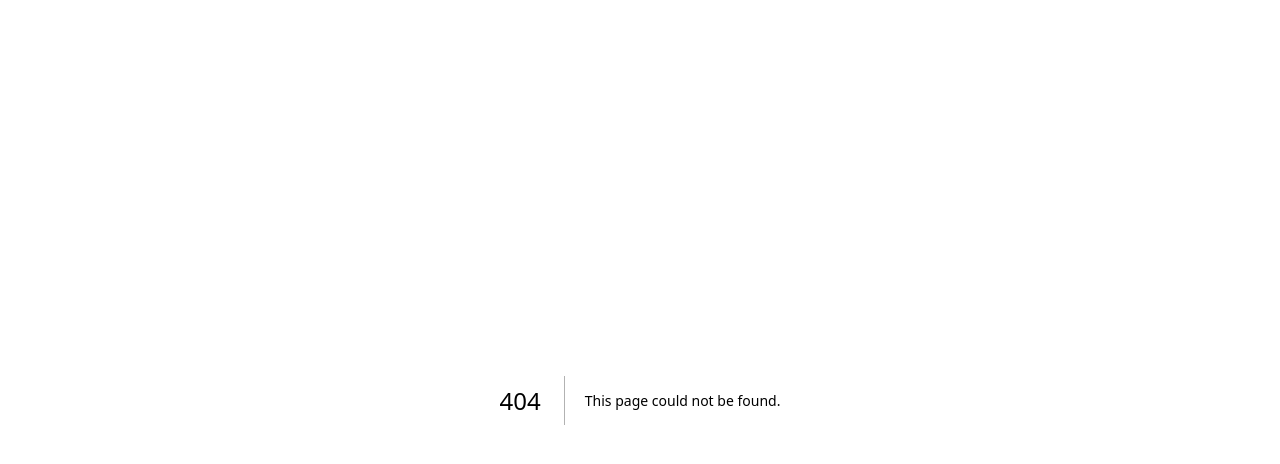
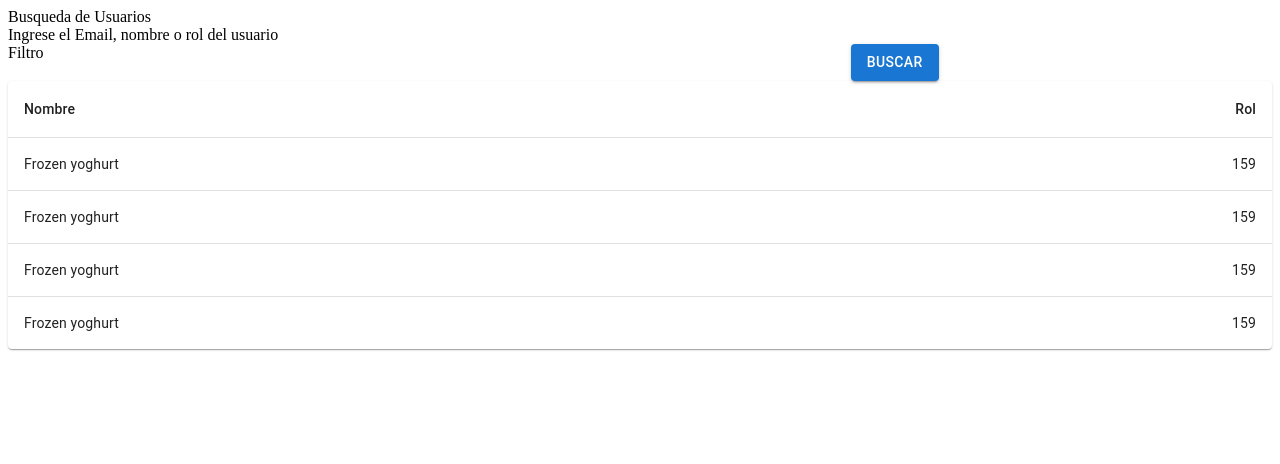
Before and after one commit to manuelRestrep0/frontend-presencial, a Next.js app: page /auth-B/authorization in a window 1280 px wide. Before the commit this address had no page. Shown: the top 464 px of the page. Built offline with nearby package versions, Linux system fonts and the light colour scheme.

Commit message:
Creacion de componente gestion de persmisos y fix del layout

```diff
--- a/app/auth-B/layout.tsx
+++ b/app/auth-B/access/layout.tsx
@@ -1,7 +1,7 @@
 import { Container, Grid, Typography } from "@mui/material"
 import Image from "next/image"
 import { ReactNode } from "react"
-import backgroundImage from "../assets/asset-avion.png"
+import backgroundImage from "../../assets/asset-avion.png"
 
 export default function AuthLayout({ children }: { children: ReactNode }) {
   const blueBackground = { backgroundColor: "#2377C5", height: "100vh", display: "grid" }
--- a/app/auth-B/login/page.tsx
+++ b/app/auth-B/access/login/page.tsx
@@ -3,10 +3,10 @@ import { Avatar, Checkbox, Container, FormControlLabel, Link, TextField } from "
 import { Button, Grid, Typography } from "@mui/material"
 import { blue } from "@mui/material/colors"
 import Image from "next/image"
-import backgroundImage from "../../assets/asset-avion.png"
-import facebook from "../../assets/asset-facebook.png"
-import github from "../../assets/asset-github.png"
-import google from "../../assets/asset-google.png"
+import backgroundImage from "../../../assets/asset-avion.png"
+import facebook from "../../../assets/asset-facebook.png"
+import github from "../../../assets/asset-github.png"
+import google from "../../../assets/asset-google.png"
 
 export default function Login() {
   const paperStyle = { padding: 20, height: "70vh", width: "50%", margin: "7% auto" }
@@ -17,7 +17,7 @@ export default function Login() {
   const imgAvion = { alignSelf: "center", marginTop: "30%" }
   return (
     <Grid container>
-      <Grid item xs={6}>
+
         <Container style={paperStyle}>
           <Typography variant="h4" component="h2" sx={title}>
             Iniciar sesión
@@ -62,24 +62,6 @@ export default function Login() {
             <Link href="/auth-B/signin">¿No tienes una cuenta?</Link>
           </Typography>
         </Container>
-      </Grid>
-      <Grid item xs={6} style={blueBackground}>
-        <Image src={backgroundImage} style={imgAvion} alt="logo" />
-        <div
-          style={{
-            position: "absolute",
-            top: "25%",
-            left: "74%",
-            transform: "translate(-50%, -50%)",
-            textAlign: "center",
-            color: "white",
-          }}
-        >
-          <Typography variant="h4" component="h2" style={{ fontWeight: "bold" }}>
-            Fabrica Escuela Airlines
-          </Typography>
-        </div>
-      </Grid>
     </Grid>
   )
 }
--- a/app/auth-B/signin/page.tsx
+++ b/app/auth-B/access/signin/page.tsx
@@ -3,9 +3,9 @@ import { Avatar, Container, Link, TextField } from "@mui/material"
 import { Button, Grid, Typography } from "@mui/material"
 import { blue } from "@mui/material/colors"
 import React, { useEffect, useState } from "react"
-import facebook from "../../assets/asset-facebook.png"
-import github from "../../assets/asset-github.png"
-import google from "../../assets/asset-google.png"
+import facebook from "../../../assets/asset-facebook.png"
+import github from "../../../assets/asset-github.png"
+import google from "../../../assets/asset-google.png"
 
 export default function Signin() {
   const [idNumber, setIdNumber] = useState("")
--- /dev/null
+++ b/app/auth-B/authorization/layout.tsx
@@ -0,0 +1,16 @@
+export const metadata = {
+  title: 'Next.js',
+  description: 'Generated by Next.js',
+}
+
+export default function RootLayout({
+  children,
+}: {
+  children: React.ReactNode
+}) {
+  return (
+    <html lang="en">
+      <body>{children}</body>
+    </html>
+  )
+}
--- /dev/null
+++ b/app/auth-B/authorization/page.tsx
@@ -0,0 +1,62 @@
+import * as React from 'react';
+import {Table, TableBody, TableCell, TableContainer, TableHead, TableRow, Paper, Grid, Button} from '@mui/material';
+
+const rows = [
+
+    {
+        name: 'Frozen yoghurt',
+        role : '159'
+    },
+    {
+        name: 'Frozen yoghurt',
+        role : '159'
+    },
+    {
+        name: 'Frozen yoghurt',
+        role : '159'
+    },
+    {
+        name: 'Frozen yoghurt',
+        role : '159'
+       }
+  ];
+
+
+export default function authorization(){
+
+    return (
+        <Grid container>
+            <Grid item xs={12}>Busqueda de Usuarios</Grid >
+        <Grid item xs={12}>Ingrese el Email, nombre o rol del usuario</Grid>
+        <Grid item xs={8}>Filtro</Grid>
+        <Grid item xs={4}><Button  color= "primary" variant ="contained" >Buscar</Button></Grid>
+
+
+        <TableContainer component={Paper}>
+          <Table sx={{ minWidth: 650 }} aria-label="simple table">
+            <TableHead>
+              <TableRow>
+                <TableCell>Nombre</TableCell>
+                <TableCell align="right">Rol</TableCell>
+
+              </TableRow>
+            </TableHead>
+            <TableBody>
+              {rows.map((row) => (
+                <TableRow
+                  key={row.name}
+                  sx={{ '&:last-child td, &:last-child th': { border: 0 } }}
+                >
+                  <TableCell component="th" scope="row">
+                    {row.name}
+                  </TableCell>
+                  <TableCell align="right">{row.role}</TableCell>
+
+                </TableRow>
+              ))}
+            </TableBody>
+          </Table>
+        </TableContainer>
+        </Grid>
+      );
+}
--- a/app/layout.tsx
+++ /dev/null
@@ -1,9 +0,0 @@
-import "styles/tailwind.css"
-
-export default function RootLayout({ children }: { children: React.ReactNode }) {
-  return (
-    <html lang="en">
-      <body>{children}</body>
-    </html>
-  )
-}
--- a/app/page.tsx
+++ /dev/null
@@ -1,63 +0,0 @@
-import { Metadata } from "next"
-// import { Button } from "components/Button/Button"
-import { LP_GRID_ITEMS } from "lp-items"
-import { Button } from "@mui/material"
-
-export const metadata: Metadata = {
-  title: "Next.js Enterprise Boilerplate",
-  twitter: {
-    card: "summary_large_image",
-  },
-  openGraph: {
-    url: "https://next-enterprise.vercel.app/",
-    images: [
-      {
-        width: 1200,
-        height: 630,
-        url: "https://raw.githubusercontent.com/Blazity/next-enterprise/main/.github/assets/project-logo.png",
-      },
-    ],
-  },
-}
-
-export default function Web() {
-  return (
-    <>
-      <section className="bg-white dark:bg-gray-900">
-        <div className="mx-auto grid max-w-screen-xl px-4 py-8 text-center lg:py-16">
-          <div className="mx-auto place-self-center">
-            <h1 className="mb-4 max-w-2xl text-4xl font-extrabold leading-none tracking-tight dark:text-white md:text-5xl xl:text-6xl">
-              Next.js Enterprise Boilerplate
-            </h1>
-            <p className="mb-6 max-w-2xl font-light text-gray-500 dark:text-gray-400 md:text-lg lg:mb-8 lg:text-xl">
-              Jumpstart your enterprise project with our feature-packed, high-performance Next.js boilerplate!
-              Experience rapid UI development, AI-powered code reviews, and an extensive suite of tools for a smooth and
-              enjoyable development process.
-            </p>
-            <Button href="https://github.com/Blazity/next-enterprise" className="mr-3">
-              Get started
-            </Button>
-            <Button>
-              Deploy Now
-            </Button>
-          </div>
-        </div>
-      </section>
-      <section className="bg-white dark:bg-gray-900">
-        <div className="mx-auto max-w-screen-xl px-4 py-8 sm:py-16 lg:px-6">
-          <div className="justify-center space-y-8 md:grid md:grid-cols-2 md:gap-12 md:space-y-0 lg:grid-cols-3">
-            {LP_GRID_ITEMS.map((singleItem) => (
-              <div key={singleItem.title} className="flex flex-col items-center justify-center text-center">
-                <div className="mb-4 flex h-10 w-10 items-center justify-center rounded-full bg-primary-100 p-1.5 text-blue-700 dark:bg-primary-900 lg:h-12 lg:w-12">
-                  {singleItem.icon}
-                </div>
-                <h3 className="mb-2 text-xl font-bold dark:text-white">{singleItem.title}</h3>
-                <p className="text-gray-500 dark:text-gray-400">{singleItem.description}</p>
-              </div>
-            ))}
-          </div>
-        </div>
-      </section>
-    </>
-  )
-}
--- a/package.json
+++ b/package.json
@@ -52,6 +52,7 @@
     "@vercel/otel": "^0.3.0",
     "class-variance-authority": "^0.7.0",
     "lodash": "^4.17.21",
+    "material": "^0.9.10",
     "next": "^14.0.3",
     "next-compose-plugins": "^2.2.1",
     "react": "^18.2.0",
```
Also changed, not shown: 1 other file (tests, documents, lock files or other folders).
